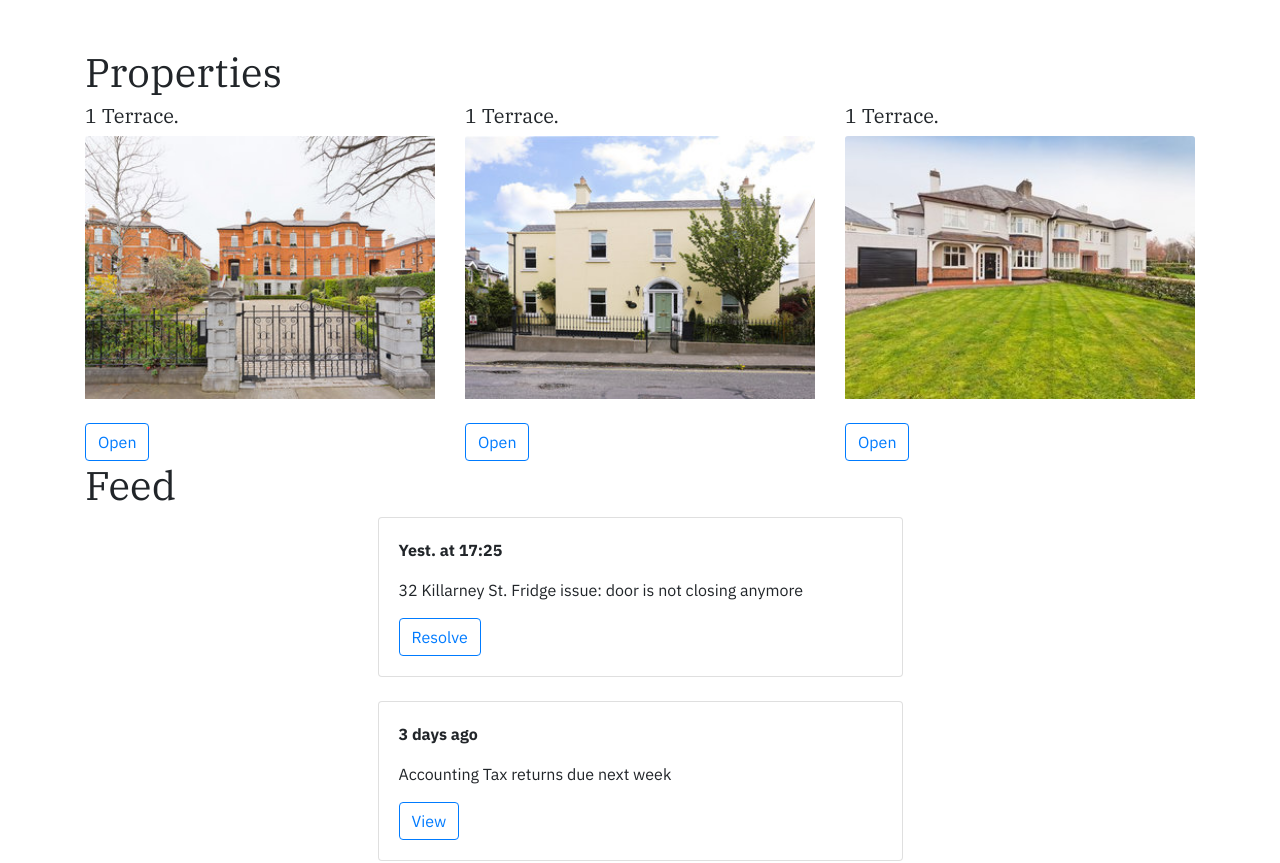
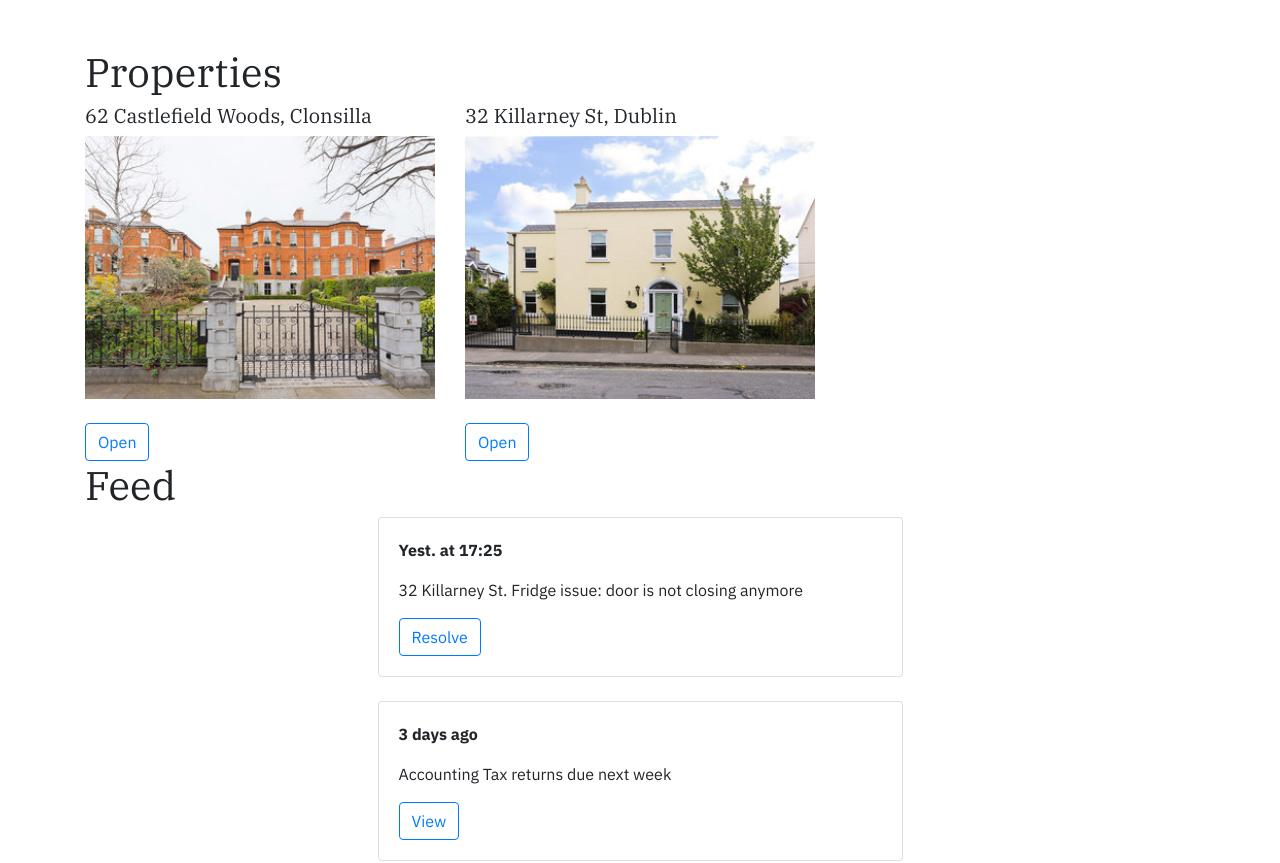
Before and after one commit to HackCameroon/irent, a React (Create React App) app: page / in a window 1280 px wide. Shown: the top 863 px of the page. Built offline with nearby package versions, Linux system fonts and the light colour scheme.

Commit message:
change texts

```diff
--- a/src/Newsfeed.js
+++ b/src/Newsfeed.js
@@ -22,7 +22,7 @@ class Newsfeed extends Component {
                     action: "View"
                 },
                 {
-                    text: "62 Westmoreland St.\nMissing rent from Julia",
+                    text: "62 Castlefield Woods\nMissing rent from Julia",
                     date: "5 days ago",
                     action: "View"
                 },
@@ -32,27 +32,22 @@ class Newsfeed extends Component {
                     action: "View"
                 },
                 {
-                    text: "62 Westmoreland St.\nPrice alert",
+                    text: "62 Castlefield Woods\nPrice alert",
                     date: "05/02/2019",
                     action: "View"
                 },
             ],
             properties: [
                 {
-                    name: "1 Terrace.",
+                    name: "62 Castlefield Woods, Clonsilla",
                     image: "a.jpg",
                     alerts: 0
                 },
                 {
-                    name: "1 Terrace.",
+                    name: "32 Killarney St, Dublin",
                     image: "b.jpg",
                     alerts: 3
                 },
-                {
-                    name: "1 Terrace.",
-                    image: "c.jpg",
-                    alerts: 0
-                }
             ]
         }
     }
```
